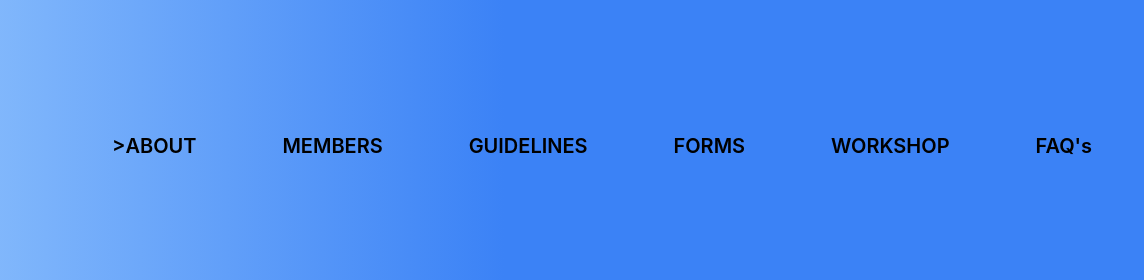
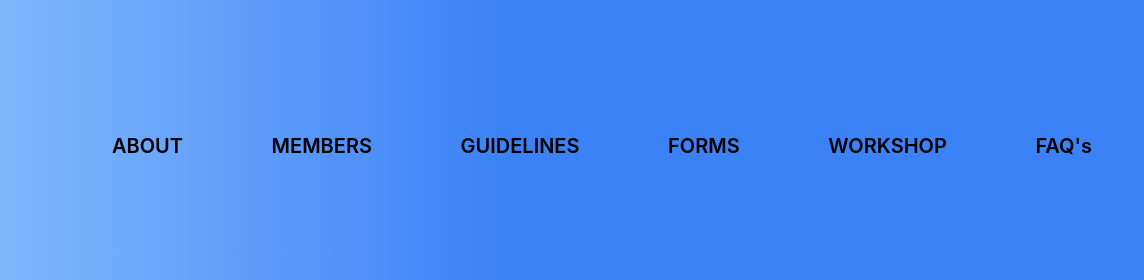
Before and after one commit to csphanikumar/IEC, a plain HTML site: page members.html in a window 1280 px wide. Shown: the top 280 px of the page, 136-1280 px from the left. Drawn offline with Linux system fonts and the light colour scheme; a script that the page names is missing.

Commit message:
Update members.html

```diff
--- a/members.html
+++ b/members.html
@@ -46,7 +46,7 @@ window.vDelayed = {};window.vLoadedDelayed = {};
         <div class="navbar-row" id="navbar-row">
             <ul class="navbar-col">
                 <li class="mx-4 text-xl">
-                    <a href="" class="nav-link font-semibold text-black">>ABOUT</a>
+                    <a href="" class="nav-link font-semibold text-black">ABOUT</a>
                 </li>
             </ul>
 
```
